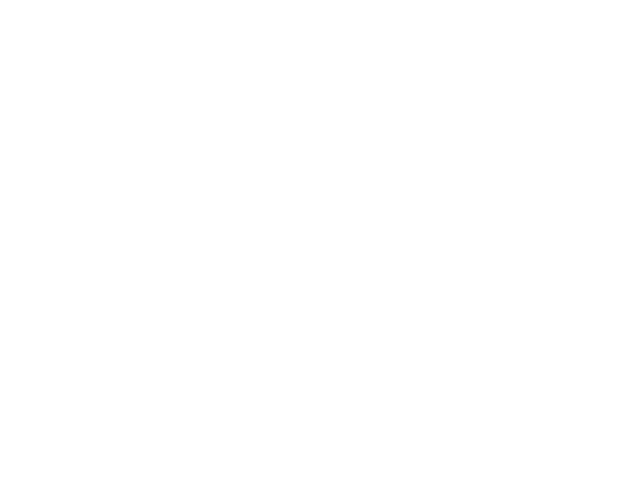
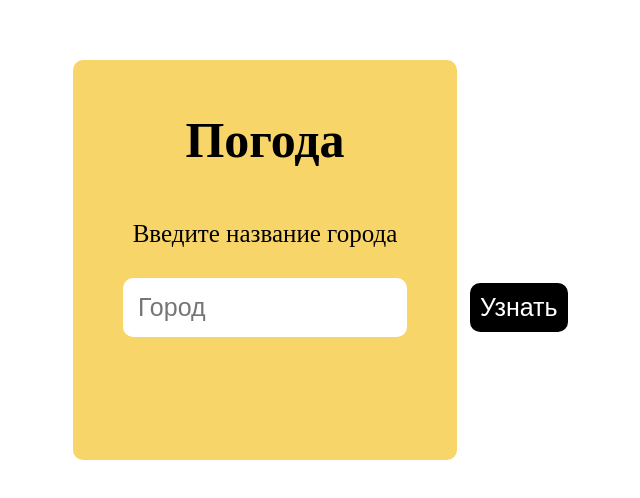
Before and after one commit to canoua/weather-app, a Vue app: page / in a window 1280 px wide. Shown: the part 140-638 px from the top of the page, without its empty margins (375-1015 px from the left). Built offline with nearby package versions, Linux system fonts and the light colour scheme.

Commit message:
add html, validation, axios

```diff
--- a/package.json
+++ b/package.json
@@ -9,6 +9,7 @@
     "preview": "vite preview"
   },
   "dependencies": {
+    "axios": "^1.5.0",
     "vue": "^3.3.4"
   },
   "devDependencies": {
--- a/src/App.vue
+++ b/src/App.vue
@@ -1,12 +1,85 @@
-<script setup>
+<script>
+  import axios from 'axios';
 
+  export default {
+    data() {
+      return{
+        city: '',
+        error: ''
+      }
+    },
+    methods: {
+      getWeather() {
+        if(this.city.trim().length < 3) {
+          this.error = 'Введите корректное знвчение';
+          return false
+        } else{
+          this.error=''
+        }
+      }
+    }
+  }
 </script>
 
 <template>
-  <div>
+  <div class="app">
+    <h1 class="title">Погода</h1>
+    <p class="info" v-if="city!=''">Узнаем погоду в городе {{ city }}</p>
+    <p class="info" v-else disabled>Введите название города {{ city }}</p>
+    <div class="app-box">
+      <input class="input" v-model="city" type="text" placeholder="Город">
+      <button class="btn" v-on:click="getWeather()">Узнать</button>
+    </div>
+    <div class="error">{{ error }}</div>
   </div>
 </template>
 
-<style scoped>
-
+<style>
+  .app{
+    width: 100%;
+    height: 100%;
+    padding: 50px;
+    border-radius: 10px;
+    background-color: #F8D568;
+  }
+  .app-box{
+    display: flex;
+    justify-content: space-between;
+    align-content: center;
+    background-color: #fff;
+    padding: 5px;
+    border-radius: 10px;
+  }
+  .title{
+    margin-bottom: 50px;
+    font-size: 50px;
+    line-height: 120%;
+    text-align: center;
+  }
+  .info{
+    font-size: 25px;
+    margin-bottom: 30px;
+    text-align: center;
+  }
+  .input{
+    padding: 10px;
+    background: transparent;
+    border: none;
+    outline: none;
+    font-size: 25px;
+  }
+  .btn{
+    cursor: pointer;
+    background-color: #000;
+    color: #fff;
+    border: none;
+    outline: none;
+    border-radius: 10px;
+    padding: 5px 10px;
+    font-size: 25px;
+  }
+  .error{
+    color: red;
+    /* display: none; */
+  }
 </style>
--- /dev/null
+++ b/src/assets/defaults.css
@@ -0,0 +1,22 @@
+*{
+  padding: 0;
+  margin: 0;
+  box-sizing: border-box;
+}
+
+body{
+  display: flex;
+  justify-content: center;
+  align-items: center;
+  width: 100%;
+  height: 100vh;
+  /* background-color: #000; */
+}
+
+#app{
+  width: 30%;
+  height: 50%;
+  display: flex;
+  justify-content: center;
+  align-content: center;
+}
--- a/src/main.js
+++ b/src/main.js
@@ -1,4 +1,6 @@
 import { createApp } from 'vue'
 import App from './App.vue'
 
+import './assets/defaults.css';
+
 createApp(App).mount('#app')
```
Also changed, not shown: src/components/HelloWorld.vue (deleted, +0 -8 lines), 1 other file (tests, documents, lock files or other folders).
